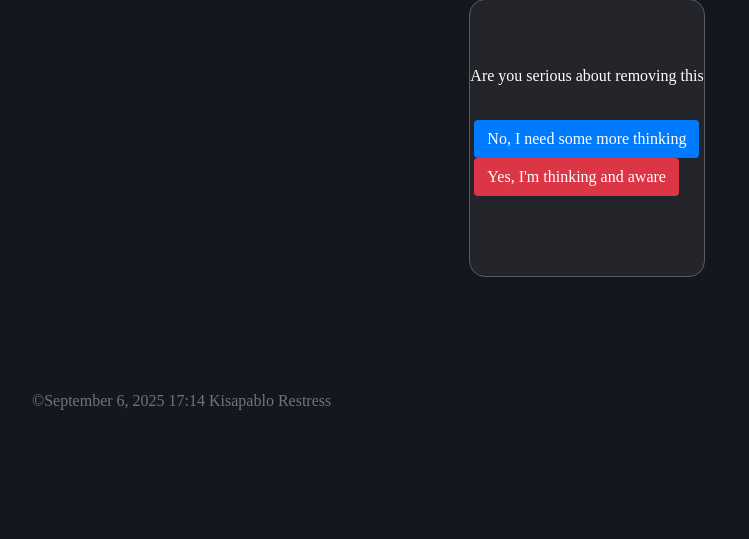
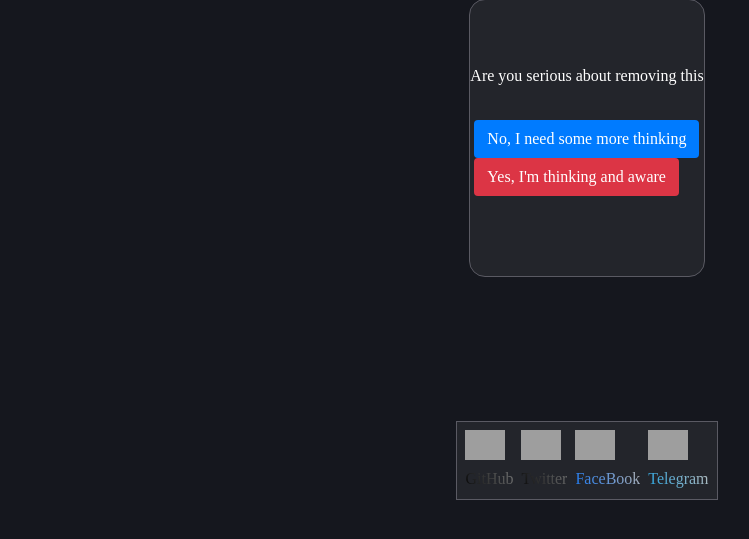
Before and after one commit to kisapablo/forum, a PHP site: template Templates/Navigation/DeletePost.twig in a window 1280 px wide. Shown: the part 161-700 px from the top of the page, without its empty margins (53-802 px from the left). Run offline with PHP 8.4, Linux system fonts and the light colour scheme; the template is opened without the code that fills it, so the values that code supplies are empty; some libraries are stand-ins or nearby versions; grey boxes are pictures that could not be loaded.

Commit message:
fix bugs for tag and fix searchbar for tags, update styles, footer

```diff
--- a/Templates/Navigation/Toolbar.twig
+++ b/Templates/Navigation/Toolbar.twig
@@ -13,8 +13,8 @@
             <form method="get" action="{{ url('posts?') }}" class="search-header">
                 <label class="toolbar-search-body">
                     Поиск
-                    <input type="search" class="form-control" name="search" placeholder="Search">
-                    <input type="search" class="form-control" name="author" placeholder="Search with author_id">
+{#                    <input type="search" class="form-control" name="search" placeholder="Search">#}
+{#                    <input type="search" class="form-control" name="author" placeholder="Search with author_id">#}
                     <select name="tags" id="tags" class="form-control">
                         <option selected>Very tag</option>
                         <option>This Tag</option>
--- /dev/null
+++ b/Templates/Navigation/footer.twig
@@ -0,0 +1,22 @@
+{#<div class="submit">#}
+{#    <a href="submit">You are finded bugged? Submit please</a>#}
+{#</div>#}
+<div class="footer-title">
+    <div style="margin-right: 0.5rem;">
+        <a href="https://github.com/kisapablo/Test_Forum"><img src="/footer-link/github.png" alt="X(twitter)" class="footer-img"></a>
+        <div class="footer-github">GitHub</div>
+    </div>
+    <div style="margin-right: 0.5rem;">
+        <a href="https://x.com"><img src="/footer-link/twitter.png" alt="X(twitter)" class="footer-img"></a>
+        <div class="footer-twitter">Twitter</div>
+    </div>
+    <div style="margin-right: 0.5rem;">
+        <a href="https://www.facebook.com"><img src="/footer-link/facebook.png" alt="X(twitter)" class="footer-img"></a>
+        <div class="footer-facebook">FaceBook</div>
+    </div>
+    <div>
+        <a href="https://t.me"><img src="/footer-link/telegram.png" alt="X(twitter)" class="footer-img"></a>
+        <div class="footer-telegram">Telegram</div>
+    </div>
+
+</div>
--- a/Templates/Navigation/posts.twig
+++ b/Templates/Navigation/posts.twig
@@ -17,8 +17,6 @@
         <div class="post-content post-content-color">
             <br>{{ post.content }}
         </div>
-        <div class="post_read-more">
-            <a href="{{ url('posts/' ~ post.id) }}">Read more</a>
-        </div>
+        <a class="post_read-more" href="{{ url('posts/' ~ post.id) }}">Read more</a>
     </div>
 {% endfor %}
--- a/Templates/base.twig
+++ b/Templates/base.twig
@@ -21,12 +21,11 @@
 <div class="container container-visible">
     {% block body %}{% endblock %}
 </div>
-
-<footer class="footer">
-    <div class="container">
-        <span class="text-muted">©{{ "now"|date(Y) }} Kisapablo Restress</span>
-    </div>
+<div class="footer__body">
+<footer class="footer__body-colors">
+{% include 'Navigation/footer.twig' %}
 </footer>
+</div>
 <script src="https://code.jquery.com/jquery-3.5.1.slim.min.js" integrity="sha384-DfXdz2htPH0lsSSs5nCTpuj/zy4C+OGpamoFVy38MVBnE+IbbVYUew+OrCXaRkfj" crossorigin="anonymous"></script>
 <script src="https://cdn.jsdelivr.net/npm/bootstrap@4.5.3/dist/js/bootstrap.bundle.min.js" integrity="sha384-ho+j7jyWK8fNQe+A12Hb8AhRq26LrZ/JpcUGGOn+Y7RsweNrtN/tE3MoK7ZeZDyx" crossorigin="anonymous"></script>
 
--- a/css/movetext.css
+++ b/css/movetext.css
@@ -271,16 +271,16 @@ html {
     border-radius: 50%;
     border: 3px solid #149a3c;
     padding: .25rem;
-    width: 3rem;
-    height: 3rem;
+    width: 2.5rem;
+    height: 2.5rem;
     margin-right: .5rem;
 }
 
 .post-content {
-    margin-top: 0.3rem;
+    display: flex;
+    /*justify-content: space-between;*/
     font-size: large;
     position: relative;
-    top: -0.7rem;
 }
 
 .post-tags {
@@ -414,8 +414,8 @@ html {
     border-radius: 50%;
     border: 3px solid #149a3c;
     padding: .25rem;
-    width: 3.5rem;
-    height: 3.5rem;
+    width: 2.75rem;
+    height: 2.75rem;
     margin-right: .5rem;
 }
 
@@ -514,13 +514,13 @@ html {
     transition: color .15s ease-in-out, background-color .15s ease-in-out, border-color .15s ease-in-out, box-shadow .15s ease-in-out;
 }
 
-.delete_body-colors{
+.delete_body-colors {
     border: 1px solid #5a5a63;
     background-color: #23252b;
     border-radius: 1rem;
 }
 
-.delete_title{
+.delete_title {
     display: flex;
     justify-content: center;
     align-items: center;
@@ -550,6 +550,72 @@ html {
     transform: scale(1.02);
     box-shadow: 0.25rem 0 0.5rem rgb(184, 182, 182), -0.25rem 0 0.5rem rgb(184, 182, 182);
     background-color: #ffffff;
+}
+
+.footer__body {
+    display: flex;
+    align-items: center;
+    justify-content: space-around;
+    position: marker;
+    /*padding: 1rem;*/
+    margin-top: 6rem;
+    padding: 3rem 1.5rem 1.5rem;
+}
+
+.footer__body-colors{
+    background-color: #23252b;
+    border: 1px solid #5a5a63;
+    padding: .5rem;
+}
+
+.footer-img {
+    object-fit: contain;
+    object-position: center;
+    width: 2.5rem;
+}
+.footer-img:hover{
+    transform: scale(1.02);
+}
+
+.footer-img{
+    object-fit: contain;
+    object-position: center;
+    width: 2.5rem;
+}
+
+.footer-github{
+    /*background: linear-gradient(60deg, #1b1a1a, #777878);*/
+    background: linear-gradient(60deg, #000000, #777878);
+    background-clip: text;
+    color: transparent;
+    text-shadow: none;
+}
+
+.footer-twitter{
+    /*background: linear-gradient(60deg, #1b1a1a, #777878);*/
+    background: linear-gradient(60deg, #000000, #777878);
+    background-clip: text;
+    color: transparent;
+    text-shadow: none;
+}
+
+.footer-facebook{
+    background: linear-gradient(60deg, #1877F2, #b3b3b3);
+    background-clip: text;
+    color: transparent;
+    text-shadow: none;
+}
+
+.footer-telegram{
+    background: linear-gradient(60deg, #24a1de, #babcbc);
+    background-clip: text;
+    color: transparent;
+    text-shadow: none;
+}
+.footer-title {
+    display: flex;
+    justify-content: center;
+    align-items: self-end;
 }
 
 .text-avatar {
@@ -670,12 +736,12 @@ html {
     background-color: #04b687;
 }
 
-.cancel-button-color{
+.cancel-button-color {
     background-color: #007bff;
     color: #fff;
 }
 
-.cancel-button-color:hover{
+.cancel-button-color:hover {
     background-color: #0c325c;
 }
 
@@ -685,7 +751,7 @@ html {
     color: #ffffff;
 }
 
-.delete-button-color:hover{
+.delete-button-color:hover {
     border-color: transparent;
     background-color: #631f25;
 }
@@ -706,12 +772,12 @@ html {
     border-color: #28a745;
 }
 
-.leader-color{
-        color: #AC8B1FFF;
-        border-color: #AC8B1FFF;
+.leader-color {
+    color: #AC8B1FFF;
+    border-color: #AC8B1FFF;
 }
 
-.leader-color:hover{
+.leader-color:hover {
     color: #e3d0d0;
     background-color: #AC8B1FFF;
     border-color: #AC8B1FFF;
@@ -774,17 +840,6 @@ html {
     width: 45px;
     height: 45px;
     margin-right: .3rem;
-}
-
-.footer {
-    display: block;
-
-    position: marker;
-
-    padding: 1rem;
-
-    margin-top: 6rem;
-
 }
 
 .row {
```
Also changed, not shown: config/schema.sql (+12 -0 lines), src/PostRepository.php (+6 -15 lines), src/Route/PostsController.php (+52 -11 lines), README.md.
